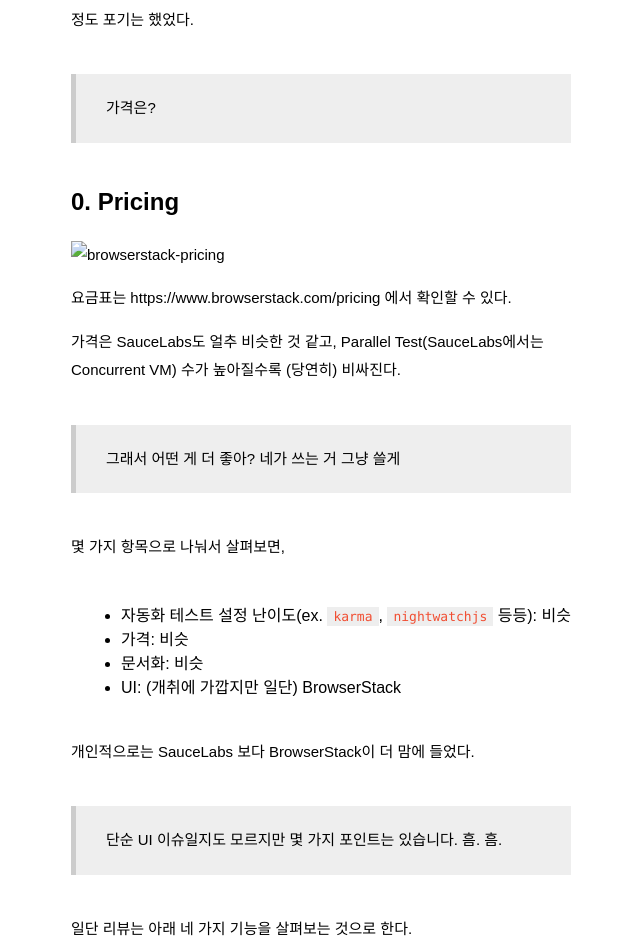
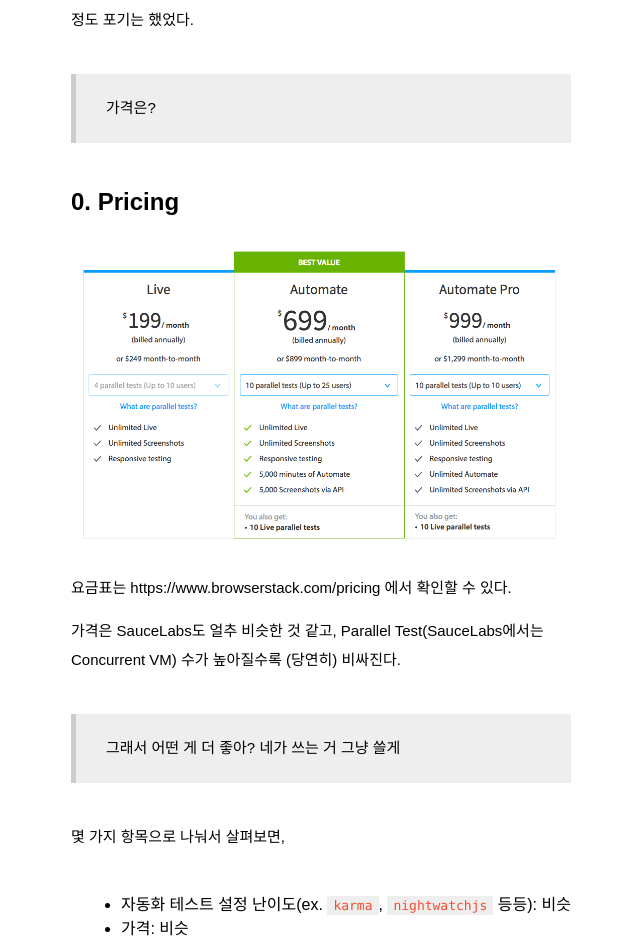
Before and after one commit to kyungw00k/kyungw00k.github.io, a Jekyll site: the page built from _posts/2017-01-03-browserstack-사용기.md, in a window 1280 px wide. Shown: the part 1109-2051 px from the top of the page, without its empty margins (319-959 px from the left). Built offline with Jekyll 4.4.1, drawn with Linux system fonts in a browser that asks for light colours; emoji names are drawn with the system emoji font; some web fonts are replaced; comment, search, counter and statistics services are not loaded.

Commit message:
이미지 경로 수정

```diff
--- a/_posts/2017-01-03-browserstack-사용기.md
+++ b/_posts/2017-01-03-browserstack-사용기.md
@@ -29,7 +29,7 @@
 
 ## 0. Pricing
 
-![browserstack-pricing](../images/2017/01/03/browserstack-pricing.png)
+![browserstack-pricing](/images/2017/01/03/browserstack-pricing.png)
 
 요금표는 https://www.browserstack.com/pricing 에서 확인할 수 있다.
 
@@ -58,39 +58,39 @@
 
 ### 1.1. Live
 
-![browserstack-live-select-browser](../images/2017/01/03/browserstack-live-select-browser.png)
+![browserstack-live-select-browser](/images/2017/01/03/browserstack-live-select-browser.png)
 
 일단 Live는 BrowserStack의 기본 기능이고, OS 별로 사용할 수 있는 브라우저를 클릭하면 Instance가 생성된다.
 
-![browserstack-browser-view](../images/2017/01/03/browserstack-browser-view.png)
+![browserstack-browser-view](/images/2017/01/03/browserstack-browser-view.png)
 
 사이트를 방문 한 모습이고, 우측 하단에 Toolbar가 있는데,
 
-![browserstack-live-browser-switch](../images/2017/01/03/browserstack-live-browser-switch.png)
+![browserstack-live-browser-switch](/images/2017/01/03/browserstack-live-browser-switch.png)
 
 `SWITCH`를 누르면 위와 같이 OS/브라우저를 선택할 수 있는 화면이 뜨고, 선택하면 해당 OS/브라우저로 동일한 URL을 열게 된다.
 
-![browserstack-live-features](../images/2017/01/03/browserstack-live-features.png)
+![browserstack-live-features](/images/2017/01/03/browserstack-live-features.png)
 
 `FEATURES`를 누르면 위와 같이 사용할 수 있는 기능에 대한 설명을 볼 수 있다.
 
-![browserstack-live-general-settings](../images/2017/01/03/browserstack-live-general-settings.png)
+![browserstack-live-general-settings](/images/2017/01/03/browserstack-live-general-settings.png)
 
 `톱니 모양의 아이콘`을 누르면 위와 같이 일반적인 설정(`Session timeout`이나 Local 설정 등등)을 할 수 있고,
 
-![browserstack-live-general-settings-keyboard-layout-no-korean](../images/2017/01/03/browserstack-live-general-settings-keyboard-layout-no-korean.png)
+![browserstack-live-general-settings-keyboard-layout-no-korean](/images/2017/01/03/browserstack-live-general-settings-keyboard-layout-no-korean.png)
 
 역시나 `한국어` 자판은 없다.
 
-![browserstack-live-generate-screenshot](../images/2017/01/03/browserstack-live-generate-screenshot.png)
+![browserstack-live-generate-screenshot](/images/2017/01/03/browserstack-live-generate-screenshot.png)
 
 `카메라 아이콘`을 누르면 보고 있는 화면을 캡춰해주는데, 간단히 추가로 내용을 적을 수 있는 UI를 제공한다.
 
-![browserstack-live-quicklaunch](../images/2017/01/03/browserstack-live-quicklaunch.png)
+![browserstack-live-quicklaunch](/images/2017/01/03/browserstack-live-quicklaunch.png)
 
 `Quick Launch`는 자주 쓰는 브라우저 즐겨찾기 하는 용도로 쓰면 될 것 같다.
 
-![browserstack-live-resolution-switch](../images/2017/01/03/browserstack-live-resolution-switch.png)
+![browserstack-live-resolution-switch](/images/2017/01/03/browserstack-live-resolution-switch.png)
 
 마지막으로 `1242x877`과 같은 텍스트를 누르면 해상도를 변경할 수 있는데, 기본은 `Scale to fit`이다.
 
@@ -99,19 +99,19 @@
 
 실제 프로젝트 테스트 때는 `Automate`를 주로 쓰고, 테스트 결과가 남아서 로그를 잘 묶어서 남기면 보기도 편하다.
 
-![browserstack-automate-dashboard](../images/2017/01/03/browserstack-automate-dashboard.png)
+![browserstack-automate-dashboard](/images/2017/01/03/browserstack-automate-dashboard.png)
 
 위 화면이 Dashboard고, Automate 메뉴의 첫 페이지다. 현재 테스트 중인 항목이 있다면, 새로고침 없이 실시간으로 진행상황을 볼 수 있다.
 
-![browserstack-automate-dashboard-search-panel](../images/2017/01/03/browserstack-automate-dashboard-search-panel.png)
+![browserstack-automate-dashboard-search-panel](/images/2017/01/03/browserstack-automate-dashboard-search-panel.png)
 
 좀 더 Filtering 해서 보고 싶다면, 좌측 검색 Form을 잘 활용하면 될 것 같다.
 
-![browserstack-automate-instance-text-log](../images/2017/01/03/browserstack-automate-instance-text-log.png)
+![browserstack-automate-instance-text-log](/images/2017/01/03/browserstack-automate-instance-text-log.png)
 
 각 Test 별로 진행 상황(Text, Video)이 보이고 하단에 `Text Log`와 `Visual Log`가 남게 된다(위 화면은 `Text Log`)
 
-![browserstack-automate-instance-visual-log](../images/2017/01/03/browserstack-automate-instance-visual-log.png)
+![browserstack-automate-instance-visual-log](/images/2017/01/03/browserstack-automate-instance-visual-log.png)
 
 `Visual Log`는 Test Action 수행할 때마다 Capture를 한다는 점 정도 차이가 있다.
 
@@ -122,30 +122,30 @@
 > 보다 더 자세한 이야기는 `BrowserStack으로 Cross Browser Test 하기`에서 (조만간) 다룰께요
 
 ### 1.3. Screenshots
-![browserstack-screenshots](../images/2017/01/03/browserstack-screenshots.png)
+![browserstack-screenshots](/images/2017/01/03/browserstack-screenshots.png)
 
 위 브라우저들 중 15개를 선택하고 URL을 입력하고 Generate 하면 ScreenShot을 찍어준다.
 
-![browserstack-screenshots-local-testing-options](../images/2017/01/03/browserstack-screenshots-local-testing-options.png)
+![browserstack-screenshots-local-testing-options](/images/2017/01/03/browserstack-screenshots-local-testing-options.png)
 
 URL이 Local이거나 Private Network에 있는 경우에는 `Local Testing`을 위해 `Local Server` 기능을 사용할 수 있고
 
-![browserstack-screenshots-local-folder](../images/2017/01/03/browserstack-screenshots-local-folder.png)
+![browserstack-screenshots-local-folder](/images/2017/01/03/browserstack-screenshots-local-folder.png)
 
 그 밖에 `Local Folder` 옵션을 사용하면 Local 파일을 Remote에서 임의의 URL로 접근할 수 있다.
 
-![browserstack-screenshots-results-share](../images/2017/01/03/browserstack-screenshots-results-share.png)
+![browserstack-screenshots-results-share](/images/2017/01/03/browserstack-screenshots-results-share.png)
 
 스크린샷 결과는 위와 같이 생성되고, URL로 다른 이들과 공유할 수 있다.
 
 ### 1.4. Responsive
-![browserstack-responsive](../images/2017/01/03/browserstack-responsive.png)
+![browserstack-responsive](/images/2017/01/03/browserstack-responsive.png)
 
 테스트 하는 페이지가 반응형 페이지라면 이 기능이 유용할 수 있겠으나 문제는... 한글이 깨집니다.
 
 > (╯°□°）╯︵ ┻━┻
 
-![browserstack-responsive-local-testing-options](../images/2017/01/03/browserstack-responsive-local-testing-options.png)
+![browserstack-responsive-local-testing-options](/images/2017/01/03/browserstack-responsive-local-testing-options.png)
 
 마찬가지로, `Local Server`, `Local Folder` 옵션을 제공한다.
 
```
